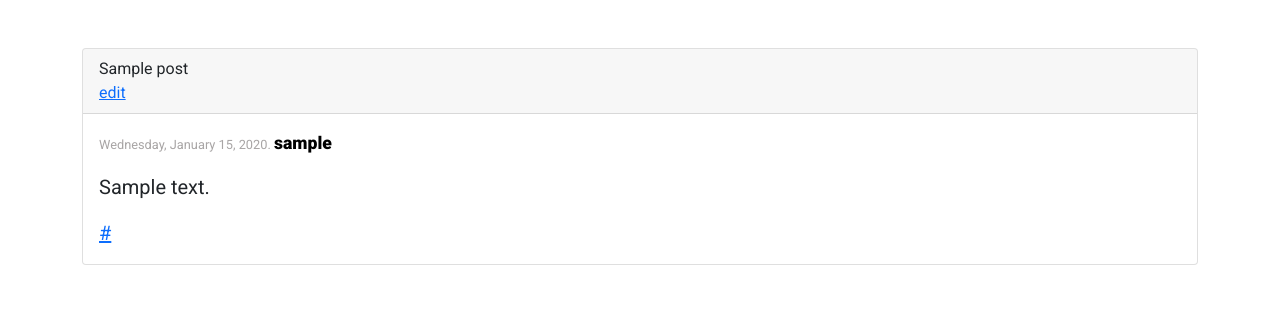
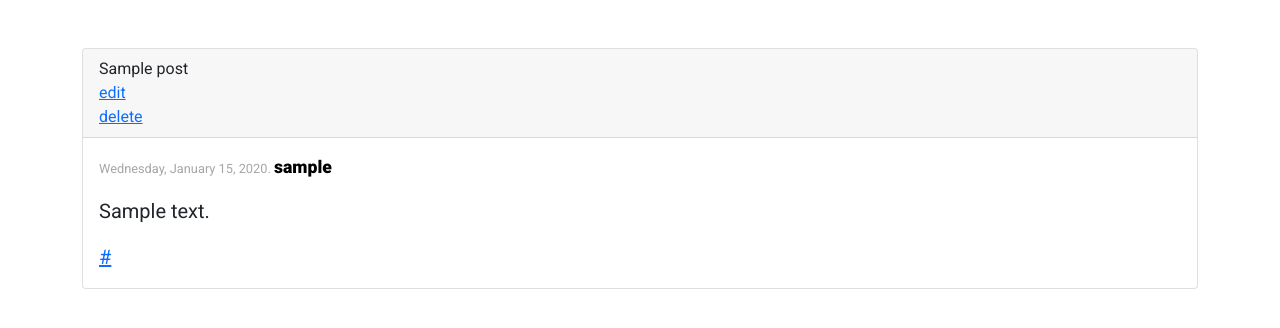
Before and after one commit to alex1the1great/Share-To-Grow, a Django app: page / in a window 1280 px wide. Shown: the part 56-384 px from the top of the page. Run offline with Django 3.2, Linux system fonts and the light colour scheme; a user stored in the database is signed in; tables that the repository leaves empty hold one stand-in row (values such as "Sample post").

Commit message:
feat[posts]: delete own post.

```diff
--- a/posts/templates/posts/index.html
+++ b/posts/templates/posts/index.html
@@ -30,6 +30,7 @@
                         {{ post.title }}
                         {% if request.user.is_authenticated and request.user == post.author%}
                             <a href={% url 'posts:edit' post.id %} class="edit-link">edit</a>
+                            <a href={% url 'posts:delete' post.id %} class="edit-link">delete</a>
                         {% endif %}
                     </div>
                     <div class="card-body">
--- a/posts/urls.py
+++ b/posts/urls.py
@@ -1,6 +1,10 @@
 from django.urls import path
 
-from .views import PostView, user_posts, create_post, edit_post
+from .views import (PostView,
+                    user_posts,
+                    create_post,
+                    edit_post,
+                    delete_post,)
 
 app_name = 'posts'
 
@@ -8,5 +12,6 @@ urlpatterns = [
     path('', PostView.as_view(), name='index'),
     path('posts/<int:pk>/', user_posts, name='user_posts'),
     path('post/create/', create_post, name='create'),
-    path('post/edit/<int:pk>/', edit_post, name='edit')
+    path('post/edit/<int:pk>/', edit_post, name='edit'),
+    path('post/delete/<int:pk>/', delete_post, name='delete'),
 ]
--- a/posts/views.py
+++ b/posts/views.py
@@ -47,3 +47,10 @@ def edit_post(request, pk):
     else:
         form = CreatePostForm(instance=post)
     return render(request, 'posts/edit_post.html', {'form': form, 'post_id': pk})
+
+
+@login_required
+def delete_post(request, pk):
+    post = get_object_or_404(Post, pk=pk)
+    post.delete()
+    return redirect('posts:index')
```
